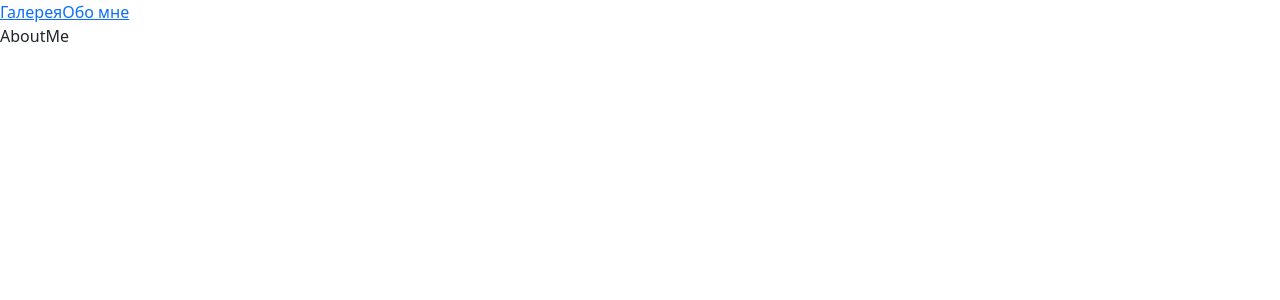
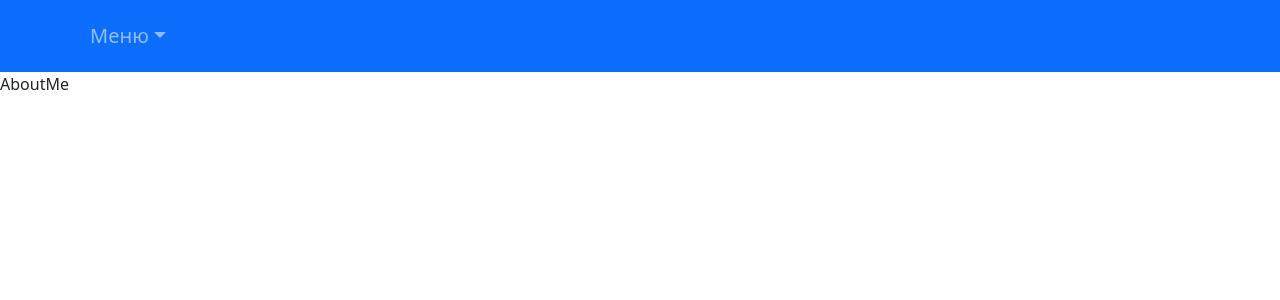
Before and after one commit to PolushkinDenis/gallery, a React (Create React App) app: page /aboutMe in a window 1280 px wide. Shown: the top 300 px of the page. Built offline with nearby package versions, Linux system fonts and the light colour scheme.

Commit message:
меню-бургер, стили страниц

```diff
--- /dev/null
+++ b/src/components/details/Details.css
@@ -0,0 +1,7 @@
+.details{
+    height: 100vh;
+    display: flex;
+    align-items: center;
+    justify-content: center;
+
+}
--- a/src/components/details/Details.jsx
+++ b/src/components/details/Details.jsx
@@ -2,7 +2,7 @@ import React from "react";
 import { useLocation, useNavigate } from "react-router-dom";
 import Card from 'react-bootstrap/Card'
 import Button from 'react-bootstrap/Button'
-
+import './Details.css'
 const Details = () => {
   const navigate = useNavigate();
   const location = useLocation();
@@ -10,9 +10,9 @@ const Details = () => {
 
   console.log(data)
   return (
-    <>
+    <div className='details'>
       {data && (
-        <Card style={{ width: '20rem' }}>
+        <Card  style={{ width: '30rem' }}>
           <Card.Img variant="top" src={data.url} />
           <Card.Body>
             <Card.Title>Информация о картинке №{data.id}</Card.Title>
@@ -26,7 +26,7 @@ const Details = () => {
           </Card.Body>
         </Card>
       )}
-    </>
+    </div>
   );
 }
 
--- a/src/components/gallery/Gallery.css
+++ b/src/components/gallery/Gallery.css
@@ -1,3 +1,7 @@
+.main-gallery h1{
+    display: flex;
+    justify-content: center;
+}
 .gallery{
     display: flex;
     flex-direction: row;
--- a/src/components/gallery/Gallery.jsx
+++ b/src/components/gallery/Gallery.jsx
@@ -63,16 +63,15 @@ const Gallery = () => {
   }
 
   return (
-    <div>
+    <div className="main-gallery">
       <Header />
       {category.length > 0 && (
         <main>
-          {console.log(category)}
-          Gallery
+          <h1>Gallery</h1>
           <div className="gallery">
             {category.map((categoryItem, index) => (
               <div key={index}>
-                <p>Категория {index + 1}</p>
+                <h2>Категория {index + 1}</h2>
                 {categoryItem.map((photo) => (
                   <OverlayTrigger
                     placement="right"
--- /dev/null
+++ b/src/components/header/Header.css
@@ -0,0 +1,4 @@
+.links{
+    text-decoration: none;
+    color: black;
+}
--- a/src/components/header/Header.jsx
+++ b/src/components/header/Header.jsx
@@ -1,12 +1,27 @@
 import React from "react";
 import { Link } from "react-router-dom";
+import Navbar from 'react-bootstrap/Navbar'
+import Container from 'react-bootstrap/Container'
+import Nav from 'react-bootstrap/Nav'
+import NavDropdown from 'react-bootstrap/NavDropdown'
+import './Header.css'
 
 const Header = () => {
-    return(
-        <header>
-            <Link to="/">Галерея</Link>
-            <Link to="/aboutMe">Обо мне</Link>
-        </header>
+    return (
+        <Navbar expand="lg" bg="primary" variant="dark">
+        <Container>
+          <Navbar.Brand><Navbar.Collapse id="basic-navbar-nav">
+            <Nav className="me-auto">
+              <NavDropdown title="Меню" id="basic-nav-dropdown">
+                <NavDropdown.Item><Link to="/" className="links">Галерея</Link></NavDropdown.Item>
+                <NavDropdown.Item><Link to="/aboutMe" className="links">Обо мне</Link></NavDropdown.Item>
+                <NavDropdown.Divider />
+              </NavDropdown>
+            </Nav>
+          </Navbar.Collapse></Navbar.Brand>
+          <Navbar.Toggle aria-controls="basic-navbar-nav" />
+        </Container>
+      </Navbar>
     )
 }
 
```
